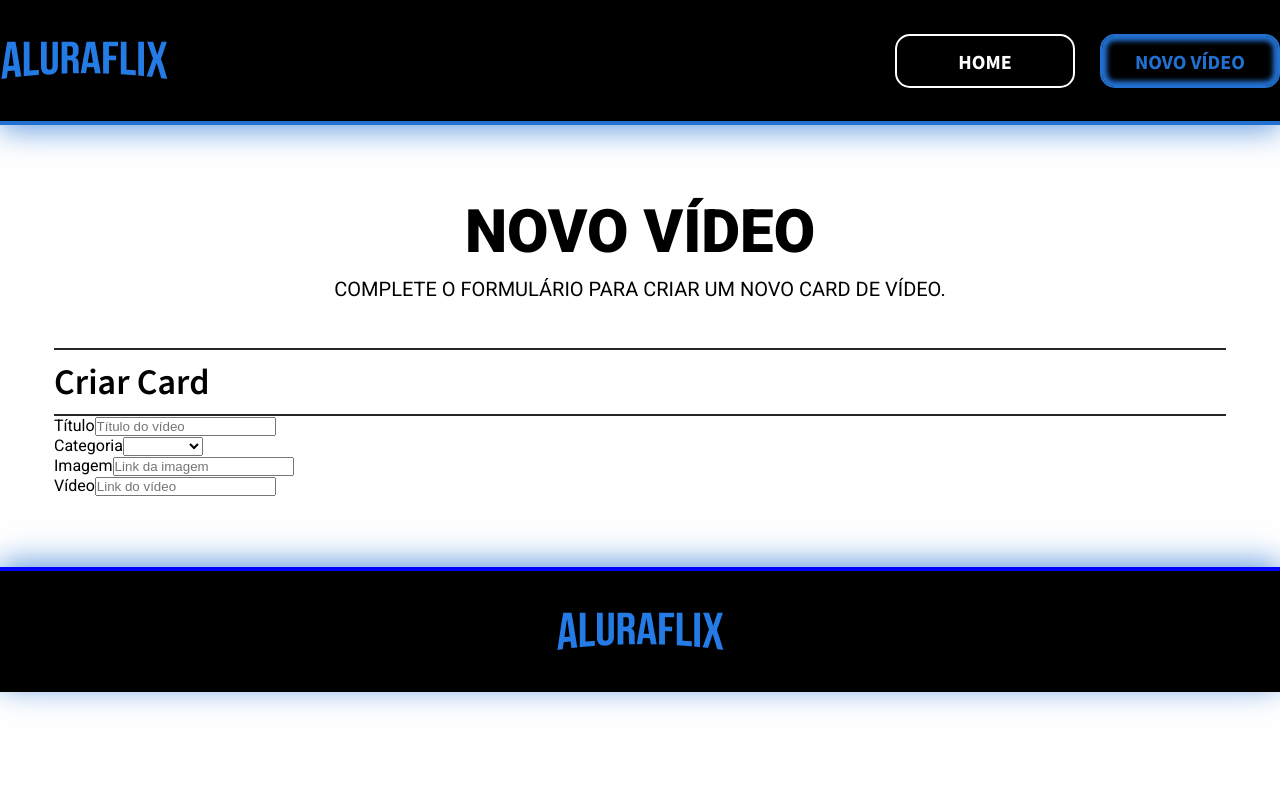
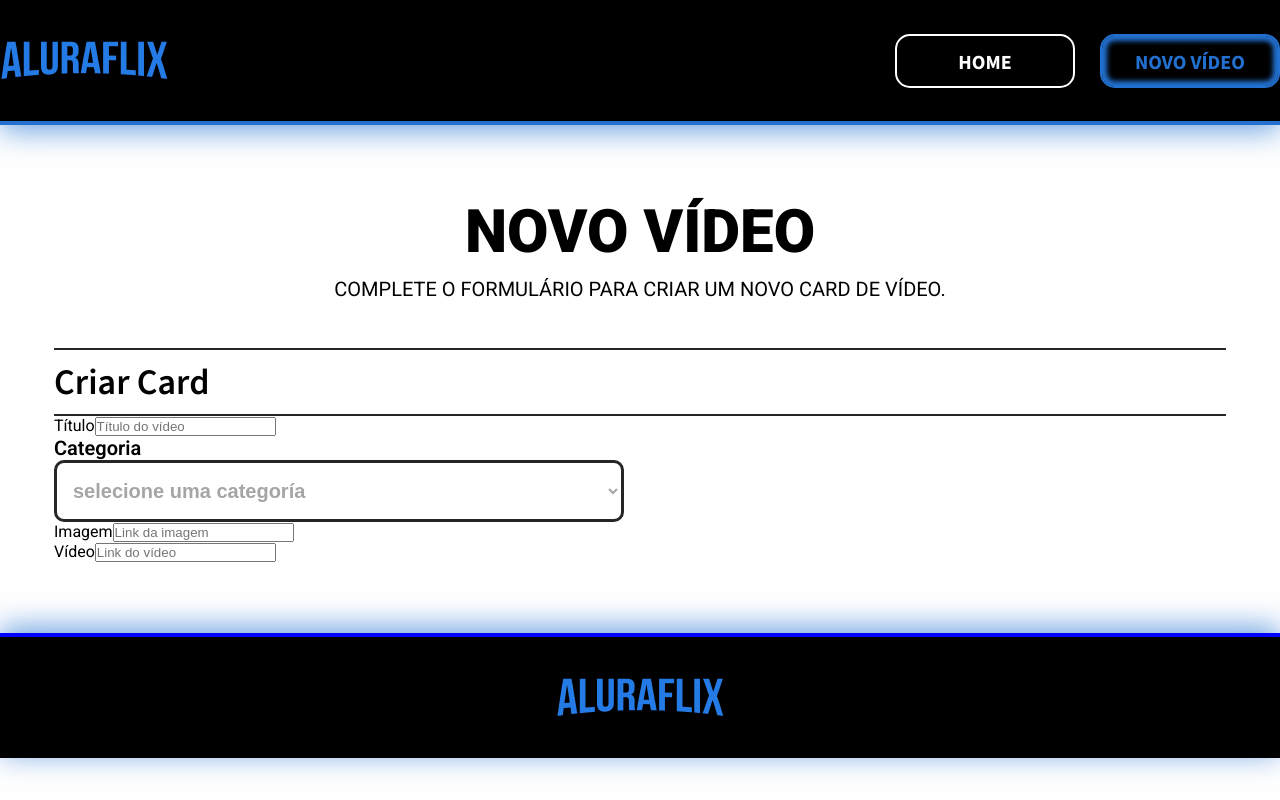
Before and after one commit to Moiseis-Cruz/aluraflix, a React (Vite) app: page /form in a window 1280 px wide. Built offline with nearby package versions, Linux system fonts and the light colour scheme.

Commit message:
I styled DropDown

```diff
--- a/src/components/DropDown/index.jsx
+++ b/src/components/DropDown/index.jsx
@@ -1,13 +1,32 @@
+import styled from "styled-components";
+
+const Select = styled.select`
+    width: 570px;
+    font-size: 20px;
+    font-weight: 600;
+    padding: 16px 12px;
+    border-radius: 10px;
+    border: 3px solid #262626;
+    background-color: transparent;
+    color: #A5A5A5;
+`
+
+const Label = styled.label`
+    font-size: 20px;
+    font-weight: 600;
+    display: block;
+`
+
 const DropDown = ({ label, teams }) => {
     return(
         <div>
-            <label>{label}</label>
-            <select>
-                <option value=""></option>
+            <Label>{label}</Label>
+            <Select>
+                <option value="" disabled selected >selecione uma categoría</option>
                 {
                     teams.map((team) => <option key={team}>{team}</option>)
                 }
-            </select>
+            </Select>
         </div>
     )
 };
```
